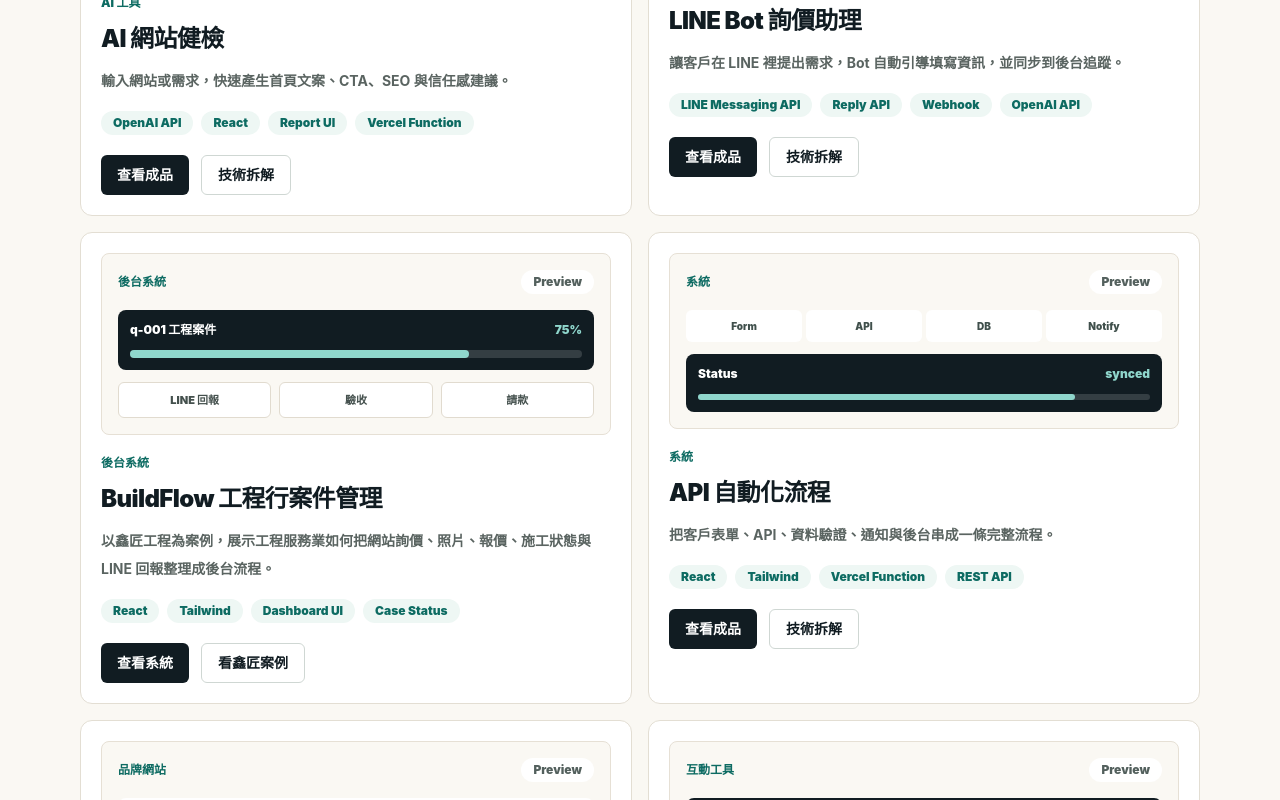
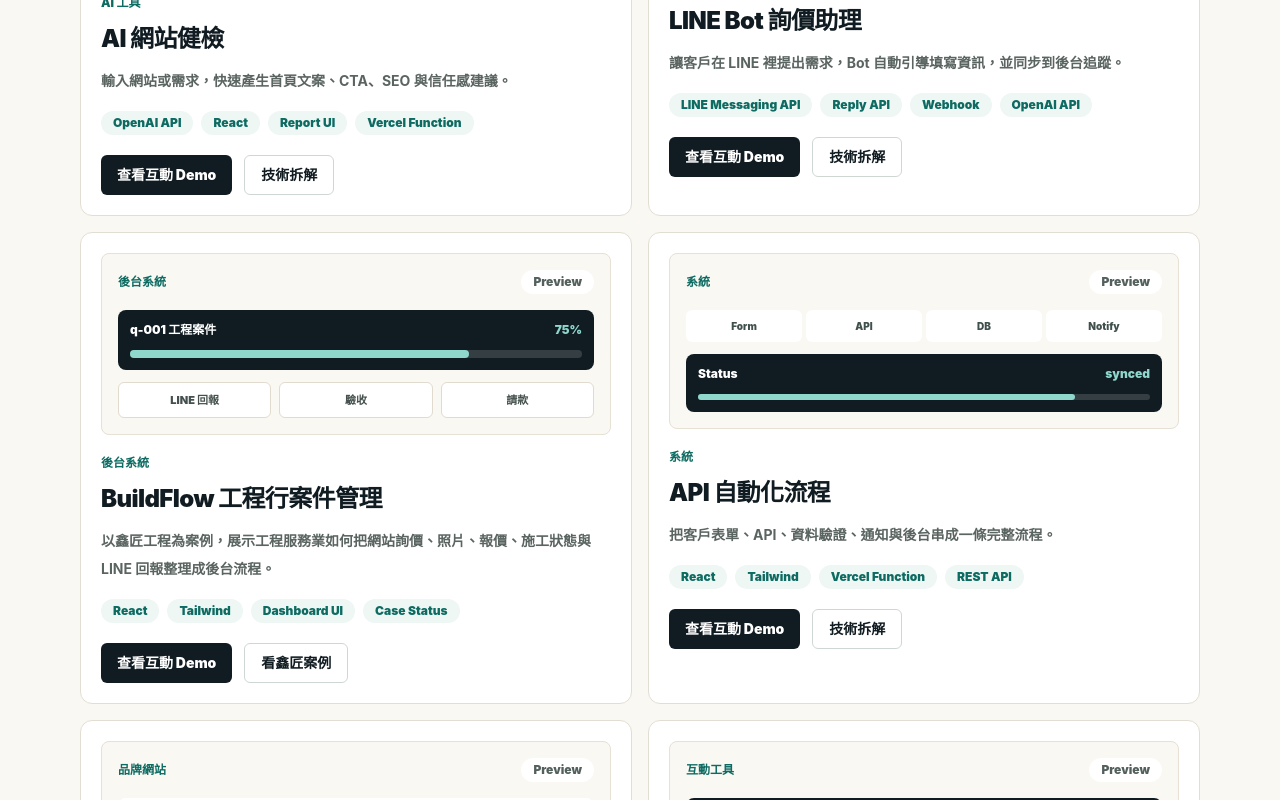
Before and after one commit to QingyuJin/qingyu-web-studio, a React (Vite) app: page / in a window 1280 px wide. Shown: the part 1700-2500 px from the top of the page. Built offline with nearby package versions, Linux system fonts and the light colour scheme.

Commit message:
Tighten P2 conversion CTAs

```diff
--- a/src/site/Pages.jsx
+++ b/src/site/Pages.jsx
@@ -177,7 +177,7 @@ export function WorkDetailPage() {
         isLineBotProject ? (
           <>
             <Link to="#demo" className="inline-flex min-h-11 items-center justify-center rounded-md bg-[#111c22] px-5 text-sm font-black text-white">
-              前往對話 Demo
+              查看互動 Demo
             </Link>
             <Link to="#demo" className="inline-flex min-h-11 items-center justify-center rounded-md border border-[#cfd7d3] bg-white px-5 text-sm font-black text-[#111c22]">
               查看後台 Demo
@@ -189,7 +189,7 @@ export function WorkDetailPage() {
         ) : isBuildFlowProject ? (
           <>
             <Link to="#demo" className="inline-flex min-h-11 items-center justify-center rounded-md bg-[#111c22] px-5 text-sm font-black text-white">
-              前往 Demo 操作台
+              查看互動 Demo
             </Link>
             <Link to="/works/xinjiang" className="inline-flex min-h-11 items-center justify-center rounded-md border border-[#cfd7d3] bg-white px-5 text-sm font-black text-[#111c22]">
               看鑫匠案例
@@ -200,8 +200,8 @@ export function WorkDetailPage() {
           </>
         ) : isQingyuWebProject ? (
           <>
-            <Link to="/" className="inline-flex min-h-11 items-center justify-center rounded-md bg-[#111c22] px-5 text-sm font-black text-white">
-              查看首頁
+            <Link to="#demo" className="inline-flex min-h-11 items-center justify-center rounded-md bg-[#111c22] px-5 text-sm font-black text-white">
+              查看互動 Demo
             </Link>
             <Link to="/tools/project-planner" className="inline-flex min-h-11 items-center justify-center rounded-md border border-[#cfd7d3] bg-white px-5 text-sm font-black text-[#111c22]">
               查看需求診斷
@@ -213,7 +213,7 @@ export function WorkDetailPage() {
         ) : isApiAutomationProject ? (
           <>
             <Link to="#demo" className="inline-flex min-h-11 items-center justify-center rounded-md bg-[#111c22] px-5 text-sm font-black text-white">
-              前往表單 Demo
+              查看互動 Demo
             </Link>
             <Link to="#demo" className="inline-flex min-h-11 items-center justify-center rounded-md border border-[#cfd7d3] bg-white px-5 text-sm font-black text-[#111c22]">
               查看 API Demo
@@ -237,7 +237,7 @@ export function WorkDetailPage() {
         ) : (
           <>
             <Link to="#demo" className="inline-flex min-h-11 items-center justify-center rounded-md bg-[#111c22] px-5 text-sm font-black text-white">
-              查看 Demo
+              查看互動 Demo
             </Link>
             <Link to="/contact" className="inline-flex min-h-11 items-center justify-center rounded-md border border-[#cfd7d3] bg-white px-5 text-sm font-black text-[#111c22]">
               聯絡我
--- a/src/site/ProjectPlanner.jsx
+++ b/src/site/ProjectPlanner.jsx
@@ -367,6 +367,12 @@ function ProjectPlanner() {
               <button type="button" onClick={loadExample} className="inline-flex min-h-11 items-center justify-center rounded-md border border-[#cfd7d3] bg-white px-5 text-sm font-black text-[#111c22]">
                 查看範例
               </button>
+              <button type="button" onClick={() => scrollToSection("tech")} className="inline-flex min-h-11 items-center justify-center rounded-md border border-[#cfd7d3] bg-white px-5 text-sm font-black text-[#111c22]">
+                技術拆解
+              </button>
+              <Link to="/contact" className="inline-flex min-h-11 items-center justify-center rounded-md border border-[#0d6b62] bg-[#eef7f4] px-5 text-sm font-black text-[#0d6b62] transition hover:bg-[#dff1ec]">
+                找我做類似系統
+              </Link>
             </div>
           </div>
           <div className="rounded-2xl border border-[#d8d2c5] bg-[#111c22] p-5 text-white shadow-xl shadow-[#111c22]/10">
--- a/src/site/content.js
+++ b/src/site/content.js
@@ -91,7 +91,7 @@ export const projects = [
     summary: "輸入網站或需求，快速產生首頁文案、CTA、SEO 與信任感建議。",
     featured: true,
     livePath: "/works/ai-audit#demo",
-    liveLabel: "查看成品",
+    liveLabel: "查看互動 Demo",
     secondaryLabel: "技術拆解",
     tags: ["OpenAI API", "React", "Report UI", "Vercel Function"],
     problem: "很多小型網站不知道問題在哪，只覺得不夠專業或客人不會聯絡。",
@@ -118,7 +118,7 @@ export const projects = [
     summary: "讓客戶在 LINE 裡提出需求，Bot 自動引導填寫資訊，並同步到後台追蹤。",
     featured: true,
     livePath: "/works/linebot#demo",
-    liveLabel: "查看成品",
+    liveLabel: "查看互動 Demo",
     secondaryLabel: "技術拆解",
     tags: ["LINE Messaging API", "Reply API", "Webhook", "OpenAI API", "Supabase", "Dashboard UI"],
     problem: "客戶需求常散在 LINE 訊息裡，店家很難追蹤誰問過、需求補齊了沒、下一步該怎麼回。",
@@ -145,7 +145,7 @@ export const projects = [
     summary: "以鑫匠工程為案例，展示工程服務業如何把網站詢價、照片、報價、施工狀態與 LINE 回報整理成後台流程。",
     featured: true,
     livePath: "/works/buildflow#demo",
-    liveLabel: "查看系統",
+    liveLabel: "查看互動 Demo",
     secondaryPath: "/works/xinjiang",
     secondaryLabel: "看鑫匠案例",
     tags: ["React", "Tailwind", "Dashboard UI", "Case Status", "LINE Mock", "Supabase-ready"],
@@ -177,7 +177,7 @@ export const projects = [
     summary: "把客戶表單、API、資料驗證、通知與後台串成一條完整流程。",
     featured: true,
     livePath: "/works/api-automation#demo",
-    liveLabel: "查看成品",
+    liveLabel: "查看互動 Demo",
     secondaryLabel: "技術拆解",
     tags: ["React", "Tailwind", "Vercel Function", "REST API", "JSON Payload", "Dashboard UI"],
     problem: "很多小型服務已經有表單或 LINE，但資料沒有進後台，通知與狀態也靠人工補。",
@@ -236,7 +236,7 @@ export const projects = [
     summary: "一個為台灣個人品牌、小型店家、工作室與學生設計的網站服務主站，整合服務介紹、作品展示、需求診斷、SEO 與聯絡轉換。",
     featured: true,
     livePath: "/works/qingyu-web#demo",
-    liveLabel: "查看成品",
+    liveLabel: "查看互動 Demo",
     secondaryLabel: "技術拆解",
     tags: ["React", "Vite", "Tailwind", "SEO", "Open Graph", "Vercel"],
     problem: "單純作品集容易像履歷，客戶不一定看得懂可以委託什麼。",
```
